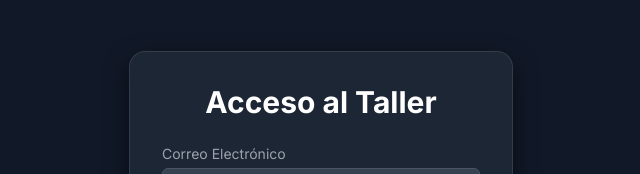
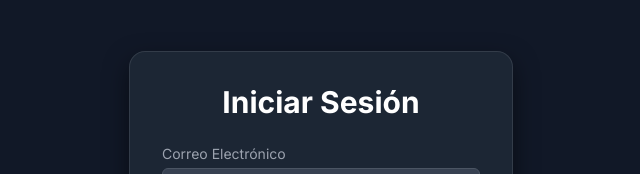
Before and after one commit to frecuenciassanadoras/taller-listo-para-rodar, a plain HTML site: page taller.html in a window 1280 px wide. Shown: the top 174 px of the page, without its empty margins (319-959 px from the left). Drawn offline with nearby package versions, Linux system fonts and the light colour scheme.

Commit message:
Update taller.html

```diff
--- a/taller.html
+++ b/taller.html
@@ -62,7 +62,7 @@
 </head>
 <body>
     <div class="container max-w-sm w-full">
-        <h1 class="text-3xl font-bold text-center mb-6">Acceso al Taller</h1>
+        <h1 class="text-3xl font-bold text-center mb-6">Iniciar Sesión</h1>
         <form id="login-form-taller" class="flex flex-col gap-4">
             <div>
                 <label for="email" class="block text-sm font-medium text-gray-400">Correo Electrónico</label>
@@ -98,6 +98,7 @@
 
     <script>
         // Inicializa el cliente de Supabase con tus credenciales.
+        // OJO: REEMPLAZA ESTAS URL Y KEY CON LAS TUYAS.
         const supabaseUrl = 'https://dothtuwrsplezhaxkjmw.supabase.co';
         const supabaseKey = 'eyJhbGciOiJIUzI1NiIsInR5cCI6IkpXVCJ9.eyJpc3MiOiJzdXBhYmFzZSIsInJlZiI6ImRvdGh0dXdyc3BsZXpoYXhram13Iiwicm9sZSI6ImFub24iLCJpYXQiOjE3NTU2NzIzMjEsImV4cCI6MjA3MTI0ODMyMX0.B13yokCG9VQ49kjZ5pHeBdqBtW7i2CP8yg2l2Ekhqnc';
         const supabase = Supabase.createClient(supabaseUrl, supabaseKey);
@@ -129,7 +130,7 @@
                     statusMessage.textContent = '¡Inicio de sesión exitoso! Redirigiendo...';
                     statusMessage.className = 'text-center mt-4 text-sm font-medium text-green-500';
 
-                    // Redirige al usuario al panel del taller
+                    // Redirige al usuario al panel
                     setTimeout(() => {
                         window.location.href = 'taller-contenido.html';
                     }, 1000);
```
